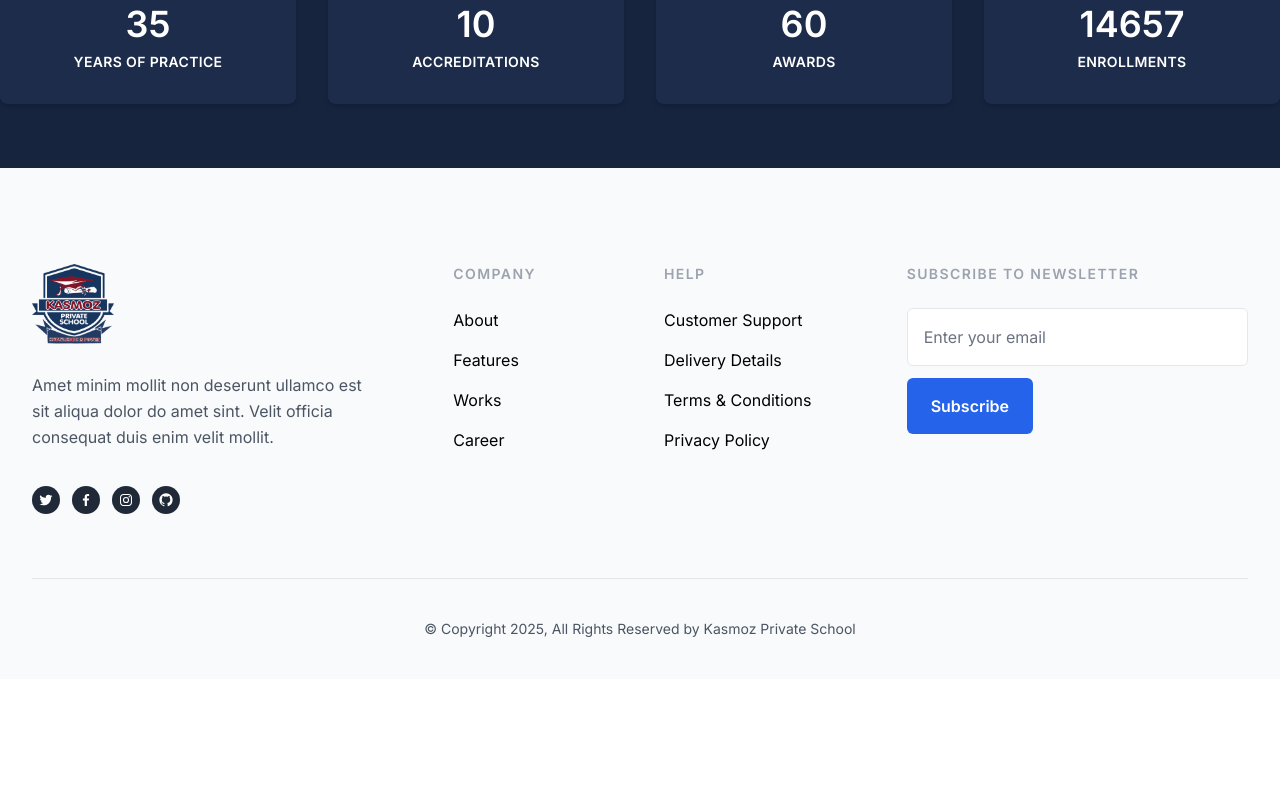
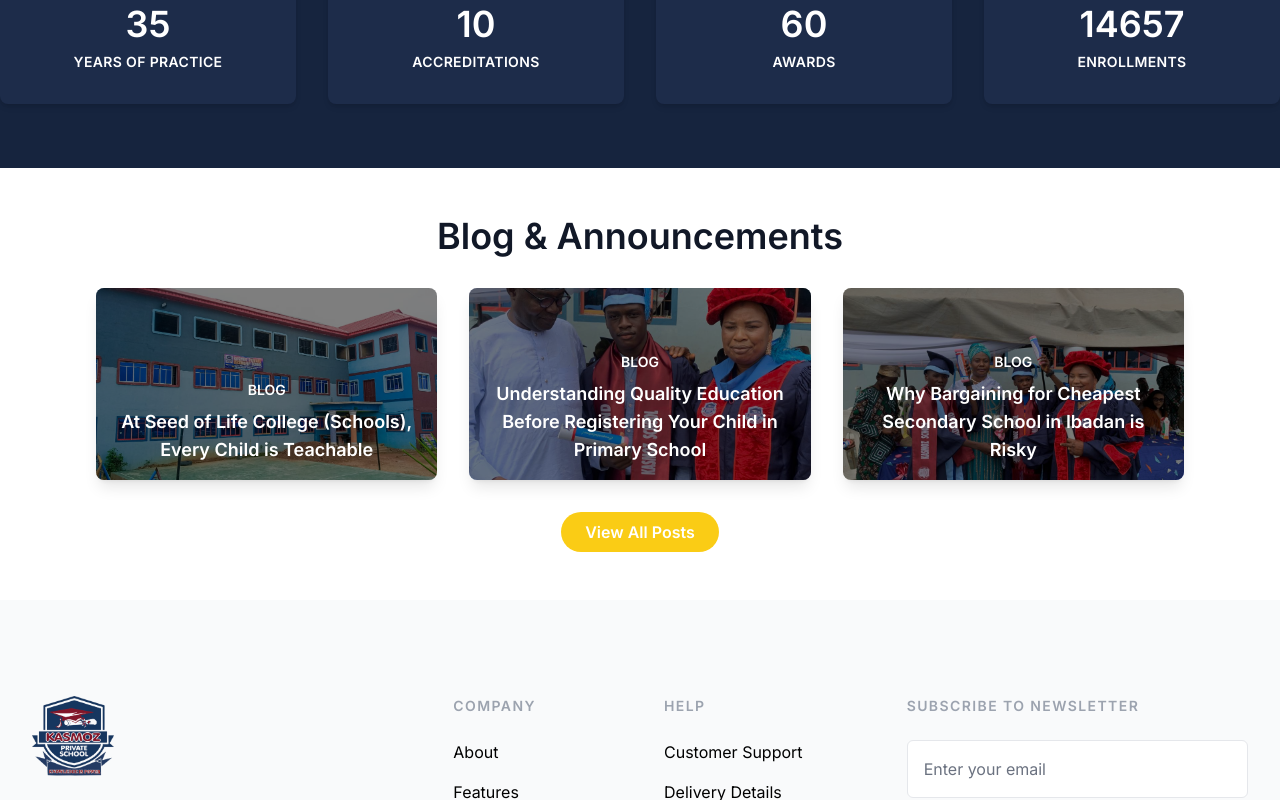
Before and after one commit to Mcdemzy/kps-react, a React (Vite) app: page / in a window 1280 px wide. Shown: the part 2646-3446 px from the top of the page. Before the commit the page ends 3325 px from the top, so only its background shows below. Built offline with nearby package versions, Linux system fonts and the light colour scheme.

Commit message:
Added BlogAndAnnouncements and commented out Gallery components to LandingPage

```diff
--- /dev/null
+++ b/src/Components/Shared/Gallery.tsx
@@ -0,0 +1,127 @@
+import { useState } from "react";
+
+const Gallery = () => {
+  const images = [
+    "/images/pic.jpg",
+    "/images/pic2.jpg",
+    "/images/pic2.jpg",
+    "/images/pic2.jpg",
+    "/images/pic.jpg",
+    "/images/pic2.jpg",
+  ];
+
+  const [selectedImage, setSelectedImage] = useState<string | null>(null);
+
+  const openImage = (image: string) => {
+    setSelectedImage(image);
+  };
+
+  const closeImage = () => {
+    setSelectedImage(null);
+  };
+
+  return (
+    <>
+      <main className="min-h-screen w-full">
+        {/* Laptop View */}
+        <section className="hidden lg:flex justify-around">
+          {/* First Column */}
+          <div className="flex flex-col items-start gap-6">
+            <img
+              src={images[0]}
+              alt=""
+              className="w-[400px] shadow-lg hover:scale-105 transition-transform"
+              onClick={() => openImage(images[0])}
+            />
+            <img
+              src={images[1]}
+              alt=""
+              className="w-[320px] rounded-full shadow-lg hover:scale-105 transition-transform"
+              onClick={() => openImage(images[1])}
+            />
+          </div>
+
+          {/* Second Column */}
+          <div className="flex flex-col items-center gap-6">
+            <img
+              src={images[2]}
+              alt=""
+              className="w-[320px] rounded-full shadow-lg hover:scale-105 transition-transform"
+              onClick={() => openImage(images[2])}
+            />
+            <img
+              src={images[3]}
+              alt=""
+              className="w-[90%] h-[240px] mt-16 shadow-lg hover:scale-105 transition-transform"
+              onClick={() => openImage(images[3])}
+            />
+          </div>
+
+          {/* Third Column */}
+          <div className="flex flex-col items-start gap-6">
+            <img
+              src={images[4]}
+              alt=""
+              className="w-[300px] mt-40 shadow-lg hover:scale-105 transition-transform"
+              onClick={() => openImage(images[4])}
+            />
+          </div>
+
+          {/* Fourth Column */}
+          <div className="flex flex-col items-center gap-6">
+            <img
+              src={images[5]}
+              alt=""
+              className="w-[320px] h-[320px] rounded-full shadow-lg hover:scale-105 transition-transform"
+              onClick={() => openImage(images[5])}
+            />
+            <img
+              src={images[4]}
+              alt=""
+              className="w-[240px] h-[440px] mt-16 shadow-lg hover:scale-105 transition-transform"
+              onClick={() => openImage(images[1])}
+            />
+          </div>
+        </section>
+
+        {/* Phone View */}
+        <section className="grid grid-cols-2 sm:grid-cols-3 gap-4 lg:hidden">
+          {images.map((image, index) => (
+            <div
+              key={index}
+              className="relative rounded-lg overflow-hidden shadow-md hover:shadow-lg transition-shadow duration-300"
+            >
+              <img
+                src={image}
+                alt={`Gallery Image ${index + 1}`}
+                className="w-full h-full object-cover cursor-pointer"
+                onClick={() => openImage(image)}
+              />
+            </div>
+          ))}
+        </section>
+
+        {/* Image Modal */}
+        {selectedImage && (
+          <div className="fixed inset-0 bg-black bg-opacity-80 flex justify-center items-center z-50">
+            <div className="relative bg-white rounded-lg shadow-lg max-w-[60vw] max-h-[80vh]">
+              <button
+                className="absolute top-2 right-2 text-white bg-gray-800 rounded-full p-2 focus:outline-none hover:bg-gray-600"
+                onClick={closeImage}
+              >
+                ✕
+              </button>
+              <img
+                src={selectedImage}
+                alt="Selected"
+                className="rounded-lg w-full h-full object-contain"
+              />
+            </div>
+          </div>
+        )}
+      </main>
+    </>
+  );
+};
+
+export default Gallery;
--- a/src/Pages/LandingPage/LandingPage.tsx
+++ b/src/Pages/LandingPage/LandingPage.tsx
@@ -1,5 +1,7 @@
 import Footer from "../../Components/Shared/Footer";
+// import Gallery from "../../Components/Shared/Gallery";
 import AcademicExcellence from "./components/AcademicExcellence";
+import BlogAndAnnouncements from "./components/BlogAndAnnouncements";
 import CeoSection from "./components/CeoSection";
 import CounterSection from "./components/CounterSection";
 import EntranceSection from "./components/EntranceSection";
@@ -14,6 +16,8 @@ const LandingPage = () => {
         <EntranceSection />
         <SetApartSection />
         <CounterSection />
+        <BlogAndAnnouncements />
+        {/* <Gallery /> */}
         <Footer />
       </main>
     </>
--- /dev/null
+++ b/src/Pages/LandingPage/components/BlogAndAnnouncements.tsx
@@ -0,0 +1,60 @@
+const BlogAndAnnouncements = () => {
+  const blogs = [
+    {
+      id: 1,
+      title: "At Seed of Life College (Schools), Every Child is Teachable",
+      image: "/images/gallery3.jpg",
+      description: "Blog",
+    },
+    {
+      id: 2,
+      title:
+        "Understanding Quality Education Before Registering Your Child in Primary School",
+      image: "/images/gallery7.jpg",
+      description: "Blog",
+    },
+    {
+      id: 3,
+      title: "Why Bargaining for Cheapest Secondary School in Ibadan is Risky",
+      image: "/images/gallery4.jpg",
+      description: "Blog",
+    },
+  ];
+
+  return (
+    <section className="bg-white py-12 px-6 lg:px-24">
+      <div className="text-center mb-8">
+        <h1 className="text-3xl lg:text-4xl font-bold text-gray-900">
+          Blog & Announcements
+        </h1>
+      </div>
+      <div className="grid grid-cols-1 sm:grid-cols-2 lg:grid-cols-3 gap-8">
+        {blogs.map((blog) => (
+          <div
+            key={blog.id}
+            className="relative bg-gray-100 rounded-lg overflow-hidden shadow-lg hover:shadow-xl transition-shadow duration-300"
+          >
+            <img
+              src={blog.image}
+              alt={blog.title}
+              className="w-full h-48 object-cover"
+            />
+            <div className="absolute inset-0 bg-black bg-opacity-50 flex flex-col justify-end p-4 text-white text-center">
+              <p className="text-sm uppercase font-semibold mb-2">
+                {blog.description}
+              </p>
+              <h2 className="text-lg font-bold">{blog.title}</h2>
+            </div>
+          </div>
+        ))}
+      </div>
+      <div className="mt-8 text-center">
+        <button className="bg-yellow-400 text-white py-2 px-6 rounded-full font-semibold hover:bg-yellow-500 transition-colors duration-300">
+          View All Posts
+        </button>
+      </div>
+    </section>
+  );
+};
+
+export default BlogAndAnnouncements;
```
Also changed, not shown: public/images/pic.jpg (added), public/images/pic2.jpg (added).
